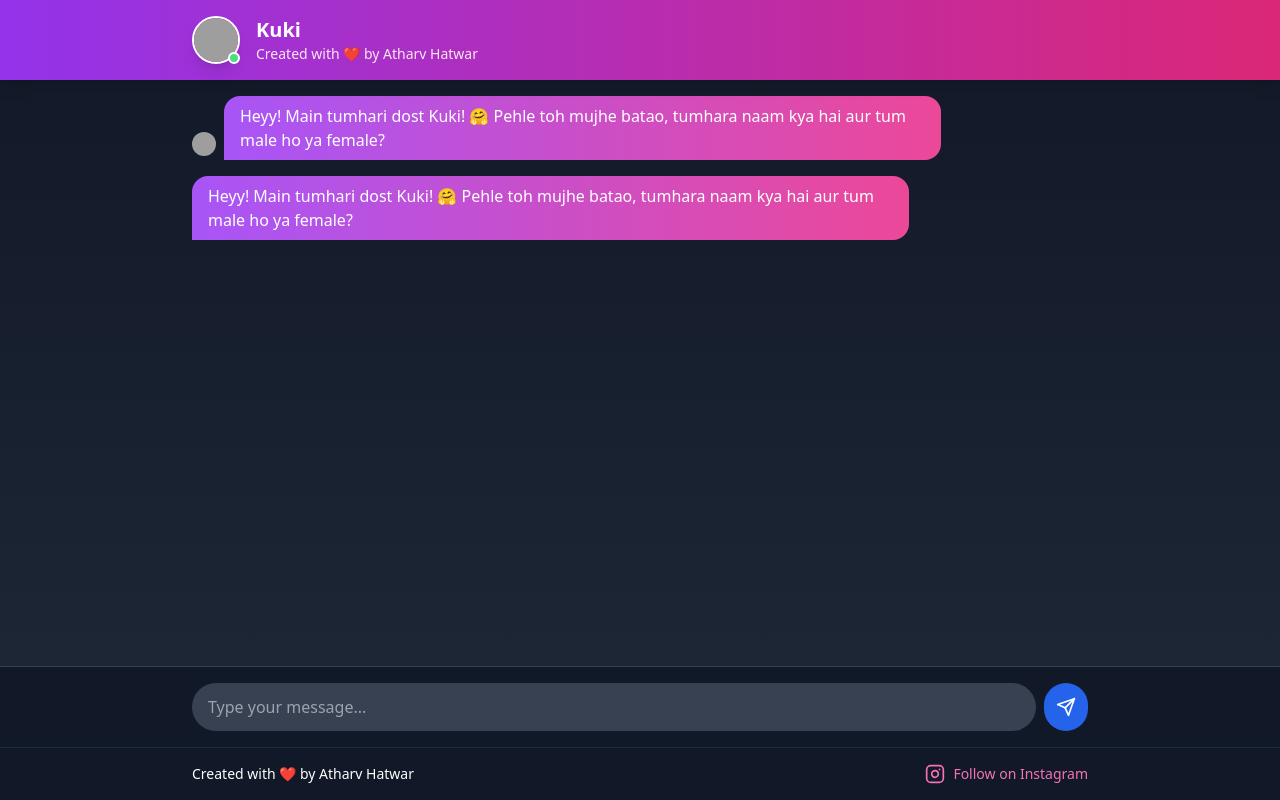
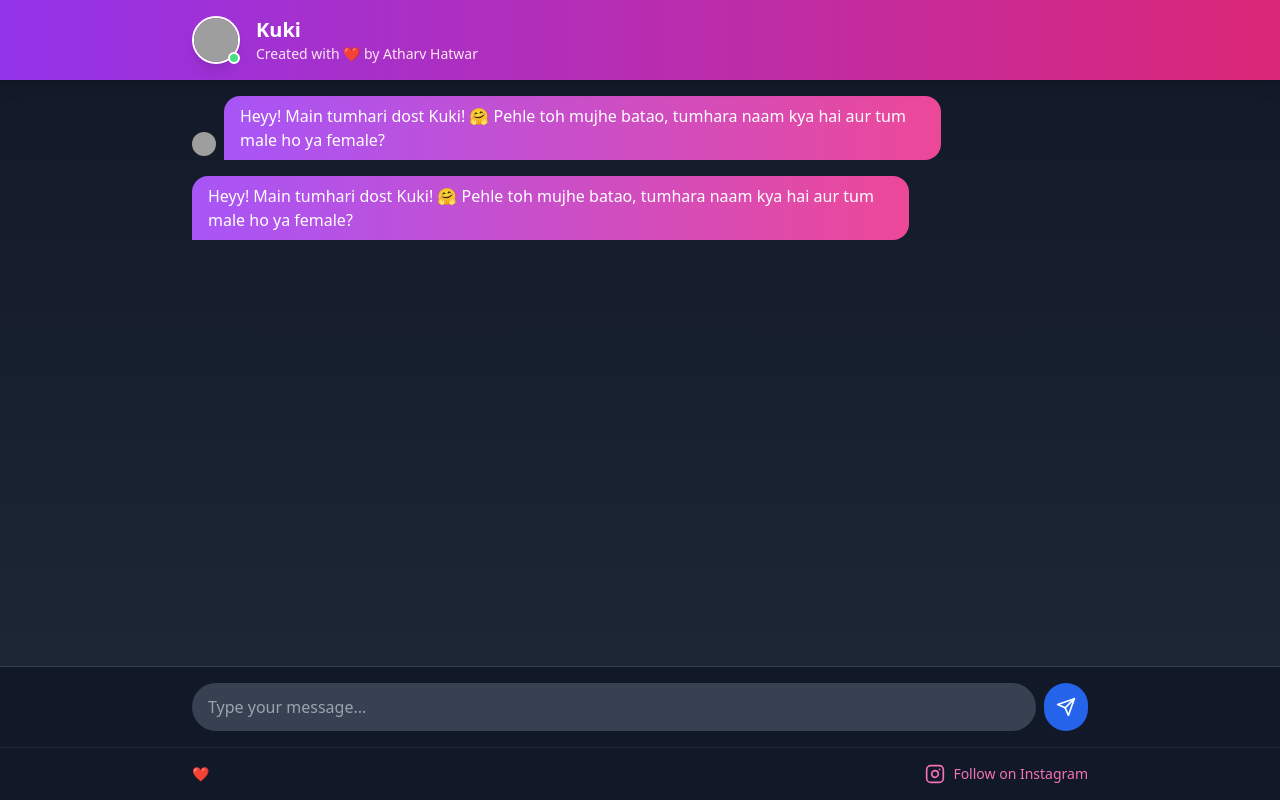
Before and after one commit to atharv01h/kuki-chat-bot, a React (Vite) app: page / in a window 1280 px wide. Built offline with nearby package versions, Linux system fonts and the light colour scheme; grey boxes are pictures that could not be loaded.

Commit message:
Update Footer.tsx

```diff
--- a/src/components/Footer.tsx
+++ b/src/components/Footer.tsx
@@ -6,7 +6,7 @@
   return (
     <footer className="bg-gray-900 text-white py-4 px-4 border-t border-gray-800">
       <div className="max-w-4xl mx-auto flex items-center justify-between">
-        <p className="text-sm">Created with ❤️ by Atharv Hatwar</p>
+        <p className="text-sm">❤️</p>
         <a
           href="https://www.instagram.com/atharv_hatwar"
           target="_blank"
```
